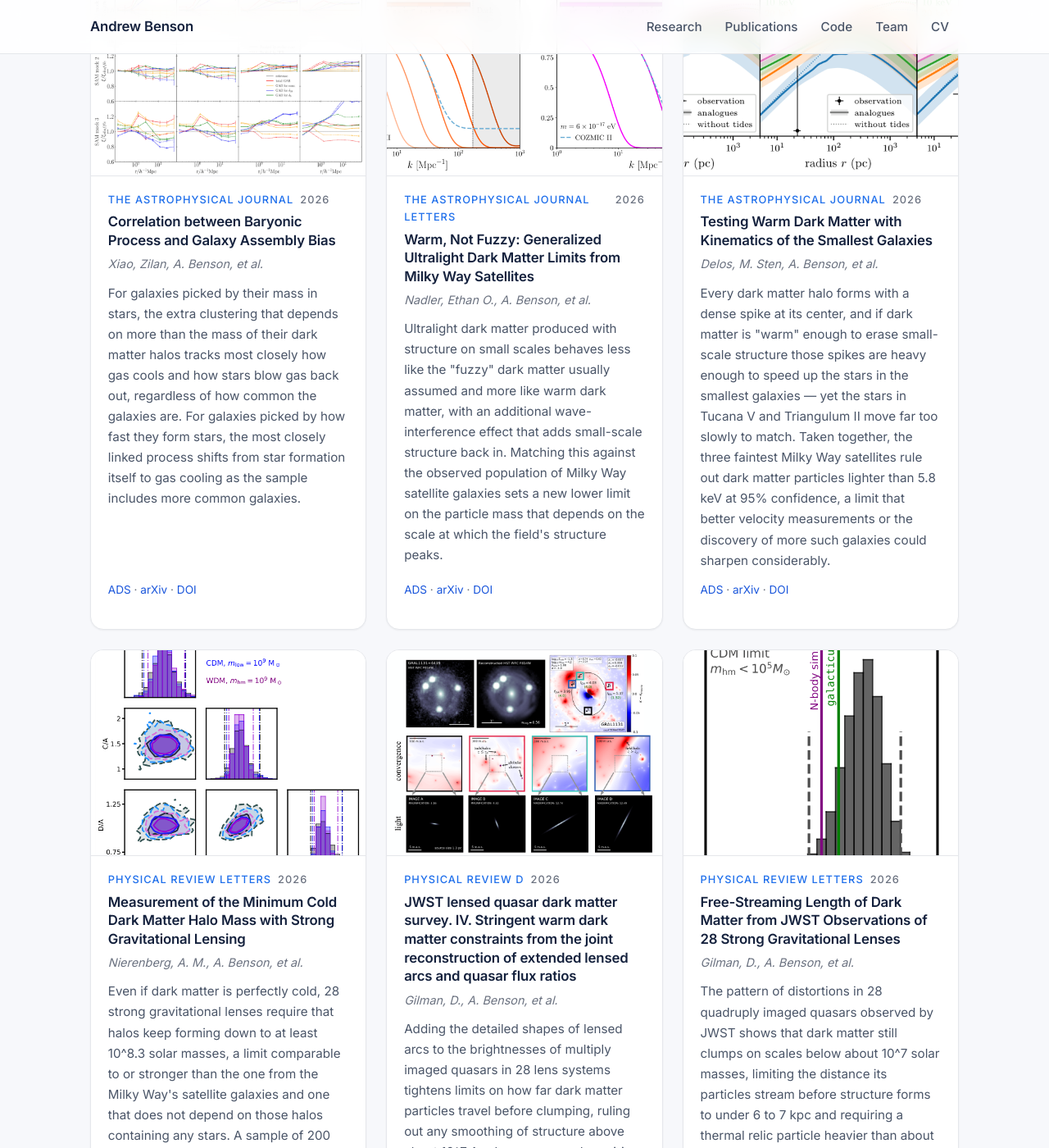
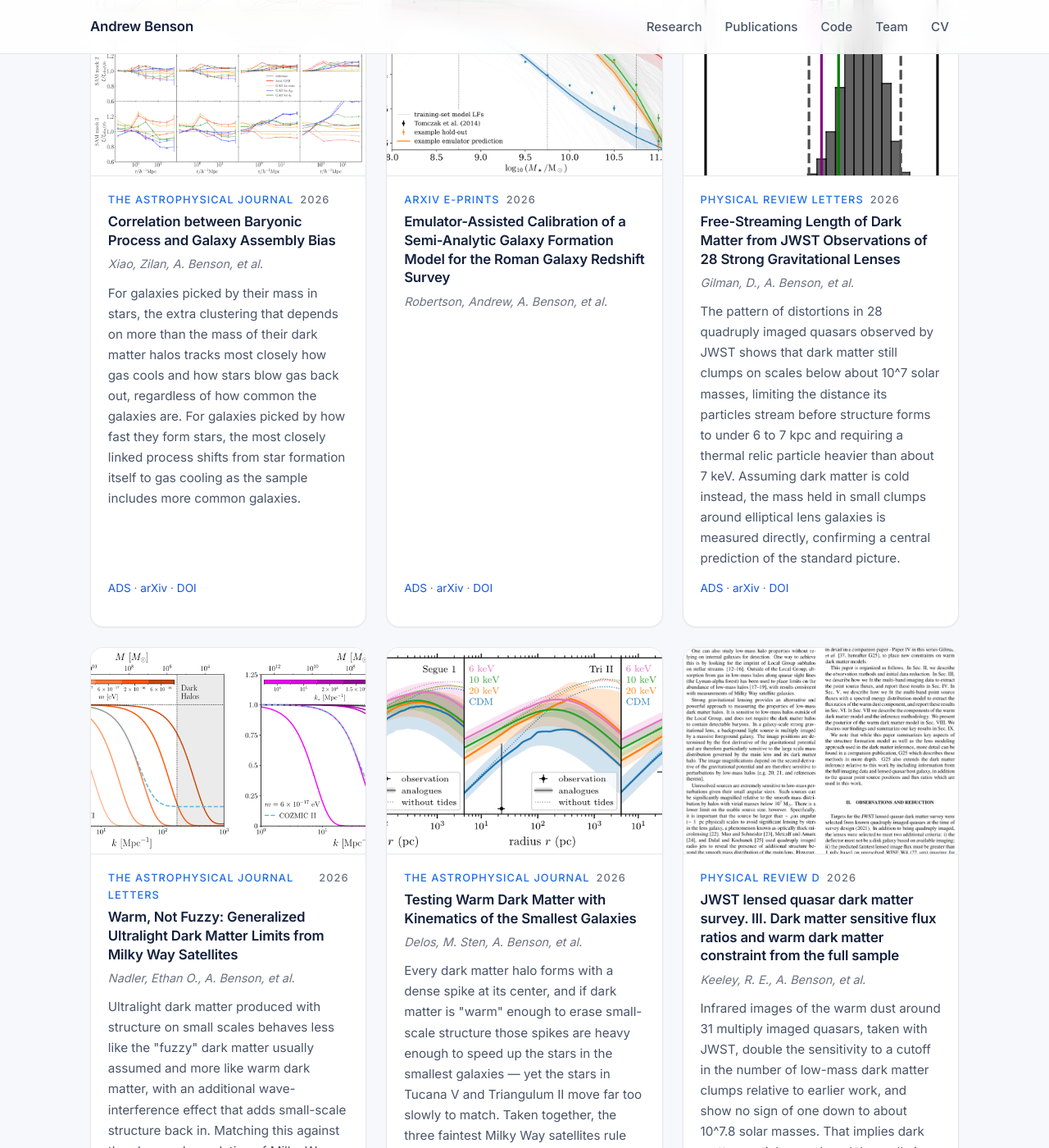
Before and after one commit to abensonca/abensonca.github.io, a Jekyll site: the page built from index.md, in a window 1280 px wide and 1400 px high, scrolled down 1491 px. Shown: the whole window at 82% size. Built offline with Jekyll 4.4.1, drawn with Linux system fonts in a browser that asks for light colours; some of the changed text lies outside the part shown.

Commit message:
chore: refresh papers from ADS

```diff
--- a/_data/papers.yml
+++ b/_data/papers.yml
@@ -13,6 +13,31 @@
     most closely linked process shifts from star formation itself to gas cooling as the sample includes
     more common galaxies.
   figure: /assets/img/papers/2026ApJ..1008..168X.png
+- bibcode: 2026arXiv260910680R
+  title: Emulator-Assisted Calibration of a Semi-Analytic Galaxy Formation Model for the Roman Galaxy
+    Redshift Survey
+  authors_short: Robertson, Andrew, A. Benson, et al.
+  year: 2026
+  venue: arXiv e-prints
+  url: https://ui.adsabs.harvard.edu/abs/2026arXiv260910680R
+  arxiv: https://arxiv.org/abs/2609.10680
+  doi: 10.48550/arXiv.2609.10680
+  summary: ''
+  figure: /assets/img/papers/2026arXiv260910680R.png
+- bibcode: 2026PhRvL.137h1004G
+  title: Free-Streaming Length of Dark Matter from JWST Observations of 28 Strong Gravitational Lenses
+  authors_short: Gilman, D., A. Benson, et al.
+  year: 2026
+  venue: Physical Review Letters
+  url: https://ui.adsabs.harvard.edu/abs/2026PhRvL.137h1004G
+  arxiv: https://arxiv.org/abs/2606.05277
+  doi: 10.1103/qckh-cqrd
+  summary: The pattern of distortions in 28 quadruply imaged quasars observed by JWST shows that dark
+    matter still clumps on scales below about 10^7 solar masses, limiting the distance its particles stream
+    before structure forms to under 6 to 7 kpc and requiring a thermal relic particle heavier than about
+    7 keV. Assuming dark matter is cold instead, the mass held in small clumps around elliptical lens
+    galaxies is measured directly, confirming a central prediction of the standard picture.
+  figure: /assets/img/papers/2026PhRvL.137h1004G.png
 - bibcode: 2026ApJ..1006L..65N
   title: 'Warm, Not Fuzzy: Generalized Ultralight Dark Matter Limits from Milky Way Satellites'
   authors_short: Nadler, Ethan O., A. Benson, et al.
@@ -42,46 +67,17 @@
     confidence, a limit that better velocity measurements or the discovery of more such galaxies could
     sharpen considerably.
   figure: /assets/img/papers/2026ApJ..1006..125D.png
-- bibcode: 2026PhRvL.137g1001N
-  title: Measurement of the Minimum Cold Dark Matter Halo Mass with Strong Gravitational Lensing
-  authors_short: Nierenberg, A. M., A. Benson, et al.
-  year: 2026
-  venue: Physical Review Letters
-  url: https://ui.adsabs.harvard.edu/abs/2026PhRvL.137g1001N
-  arxiv: https://arxiv.org/abs/2604.05237
-  doi: 10.1103/jnjt-1ghp
-  summary: Even if dark matter is perfectly cold, 28 strong gravitational lenses require that halos keep
-    forming down to at least 10^8.3 solar masses, a limit comparable to or stronger than the one from
-    the Milky Way's satellite galaxies and one that does not depend on those halos containing any stars.
-    A sample of 200 such lenses, a small fraction of what Rubin, Euclid, and Roman are expected to find,
-    would push the limit more than a factor of ten lower.
-  figure: /assets/img/papers/2026PhRvL.137g1001N.png
-- bibcode: 2026PhRvD.114d3044G
-  title: JWST lensed quasar dark matter survey. IV. Stringent warm dark matter constraints from the joint
-    reconstruction of extended lensed arcs and quasar flux ratios
-  authors_short: Gilman, D., A. Benson, et al.
+- bibcode: 2026PhRvD.114d3043K
+  title: JWST lensed quasar dark matter survey. III. Dark matter sensitive flux ratios and warm dark matter
+    constraint from the full sample
+  authors_short: Keeley, R. E., A. Benson, et al.
   year: 2026
   venue: Physical Review D
-  url: https://ui.adsabs.harvard.edu/abs/2026PhRvD.114d3044G
-  arxiv: https://arxiv.org/abs/2511.07513
-  doi: 10.1103/k2m5-kf6p
-  summary: Adding the detailed shapes of lensed arcs to the brightnesses of multiply imaged quasars in
-    28 lens systems tightens limits on how far dark matter particles travel before clumping, ruling out
-    any smoothing of structure above about 10^7.4 solar masses and requiring a thermally produced dark
-    matter particle heavier than about 7 keV. The mass found in small clumps around the lens galaxies
-    matches semi-analytic predictions, but sits mildly above recent N-body simulations.
-  figure: /assets/img/papers/2026PhRvD.114d3044G.png
-- bibcode: 2026PhRvL.137h1004G
-  title: Free-Streaming Length of Dark Matter from JWST Observations of 28 Strong Gravitational Lenses
-  authors_short: Gilman, D., A. Benson, et al.
-  year: 2026
-  venue: Physical Review Letters
-  url: https://ui.adsabs.harvard.edu/abs/2026PhRvL.137h1004G
-  arxiv: https://arxiv.org/abs/2606.05277
-  doi: 10.1103/qckh-cqrd
-  summary: The pattern of distortions in 28 quadruply imaged quasars observed by JWST shows that dark
-    matter still clumps on scales below about 10^7 solar masses, limiting the distance its particles stream
-    before structure forms to under 6 to 7 kpc and requiring a thermal relic particle heavier than about
-    7 keV. Assuming dark matter is cold instead, the mass held in small clumps around elliptical lens
-    galaxies is measured directly, confirming a central prediction of the standard picture.
-  figure: /assets/img/papers/2026PhRvL.137h1004G.png
+  url: https://ui.adsabs.harvard.edu/abs/2026PhRvD.114d3043K
+  arxiv: https://arxiv.org/abs/2511.07765
+  doi: 10.1103/53tj-sjlg
+  summary: Infrared images of the warm dust around 31 multiply imaged quasars, taken with JWST, double
+    the sensitivity to a cutoff in the number of low-mass dark matter clumps relative to earlier work,
+    and show no sign of one down to about 10^7.8 solar masses. That implies dark matter particles produced
+    thermally in the early universe must be heavier than roughly 6 keV.
+  figure: /assets/img/papers/2026PhRvD.114d3043K.png
--- a/_data/papers_cache.yml
+++ b/_data/papers_cache.yml
@@ -1,6 +1,6 @@
 # Auto-generated by scripts/fetch_papers.py — do not edit by hand.
-# Durable cache of summaries, abstracts and figure paths, keyed by bibcode.
-# Never pruned: entries outlive rotation out of papers.yml.
+# Durable cache of model-generated summaries and figure paths, keyed
+# by bibcode. Never pruned: entries outlive rotation out of papers.yml.
 2026ApJ..1003...12L:
   abstract: We investigate how galactic disk structures connect to the detailed properties of their host
     dark-matter halos using the TNG50 simulation. From the hydrodynamic and matched dark-matter-only runs,
@@ -293,3 +293,22 @@
     and ability to account for environmental influences make it essential for future dark matter studies
     and data analysis.
   title: A Unified Halo Mass Function Across Dark Matter Models from High-Resolution Multi-Scale Simulations
+2026arXiv260910680R:
+  abstract: Mock catalogues for the Roman Galaxy Redshift Survey benefit from galaxy populations whose
+    physical properties and emission-line observables are predicted within a single galaxy-formation framework.
+    We present an emulator-assisted calibration of the semi-analytic model Galacticus for this purpose.
+    Because direct posterior exploration with Galacticus is computationally prohibitive, we train Gaussian-process
+    emulators to predict the observables entering the calibration likelihood. We calibrate the model simultaneously
+    to stellar mass functions, the star-formation-rate function, size--mass relations, the black-hole
+    mass--velocity-dispersion relation, the mass--metallicity relation, and H-alpha luminosity functions.
+    Combining these observables breaks parameter degeneracies present in individual fits and can reveal
+    tensions where different observables favour different regions of parameter space. The resulting model
+    provides a broadly successful simultaneous description of the calibration data, including the abundance
+    and redshift evolution of H-alpha emitters relevant to the Roman Galaxy Redshift Survey. A direct
+    Galacticus calculation at the maximum a posteriori point gives similarly good agreement with the calibration
+    data, providing a calibrated galaxy-formation model suitable for constructing physically consistent
+    mock catalogues for Roman.
+  arxiv: '2609.10680'
+  figure: /assets/img/papers/2026arXiv260910680R.png
+  title: Emulator-Assisted Calibration of a Semi-Analytic Galaxy Formation Model for the Roman Galaxy
+    Redshift Survey
```
Also changed, not shown: assets/img/papers/2026arXiv260910680R.png (added).
